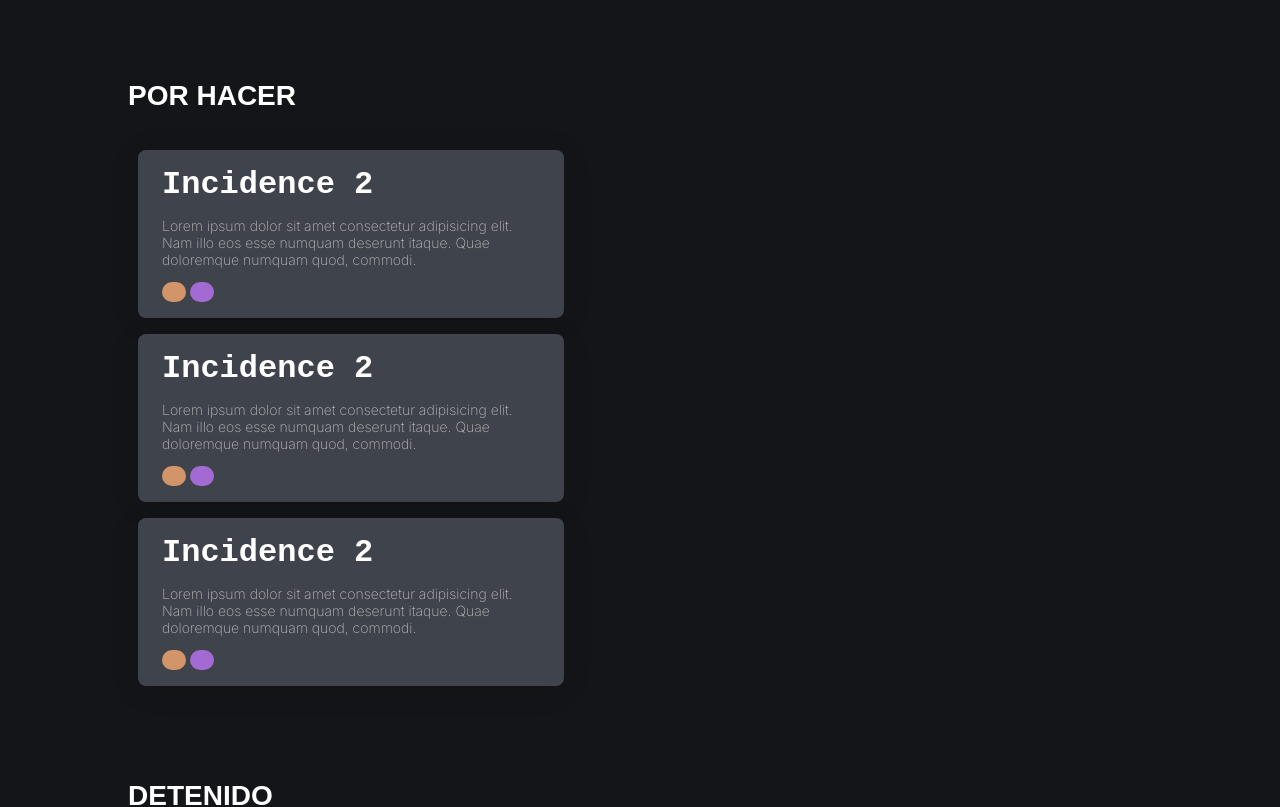
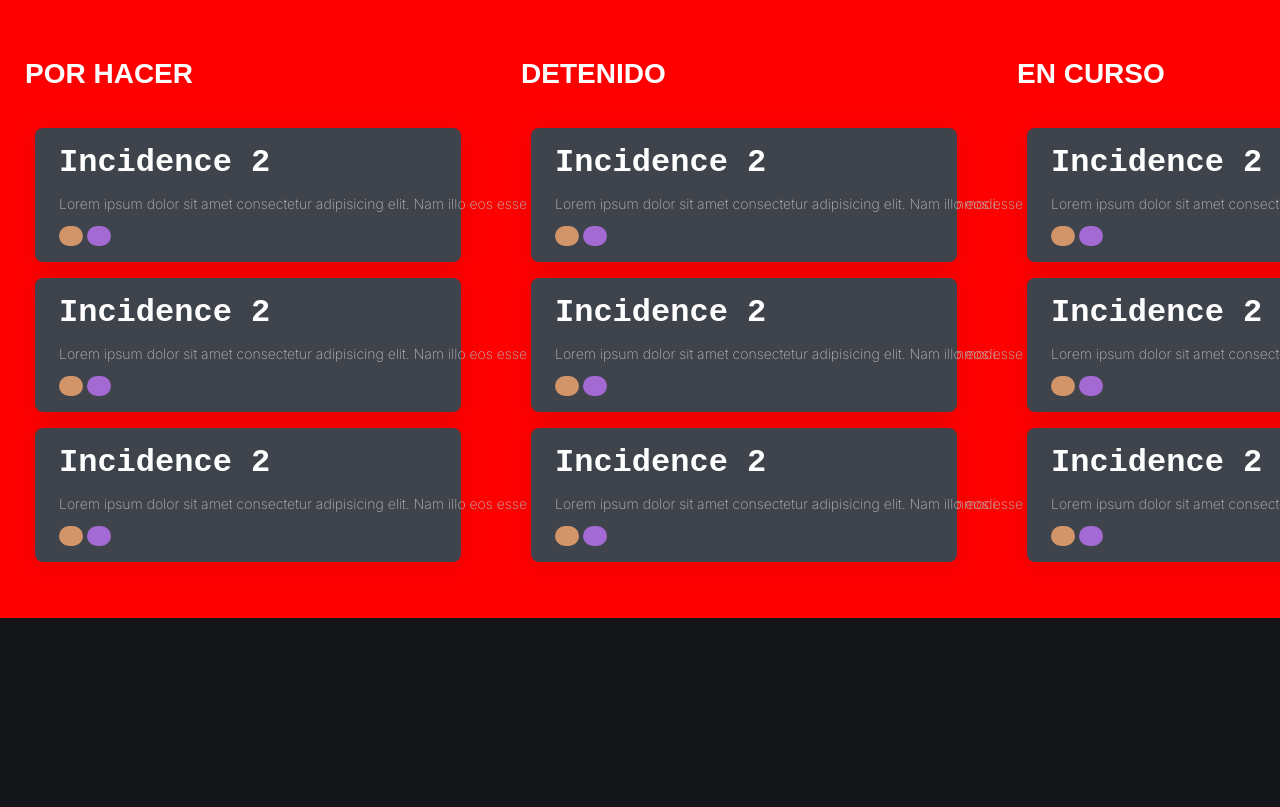
Before and after one commit to RickBm400/react-scrum-project, a React (Vite) app: page / in a window 1280 px wide. Shown: the top 807 px of the page. Built offline with nearby package versions, Linux system fonts and the light colour scheme.

Commit message:
feat: React Router Dom

```diff
--- a/package.json
+++ b/package.json
@@ -16,6 +16,7 @@
     "react": "^18.3.1",
     "react-dom": "^18.3.1",
     "react-redux": "^9.1.2",
+    "react-router-dom": "^6.26.2",
     "redux": "^5.0.1",
     "sass": "^1.78.0"
   },
--- a/src/App.tsx
+++ b/src/App.tsx
@@ -3,9 +3,9 @@
 // import Colums from './sharedComponens/Columns/index';
 import { useAppDispatch, useAppSelector } from './store/hooks';
 import { useEffect } from 'react';
-import Columns from './sharedComponens/Columns';
 import { setInitialData } from './store/features/taskcolums.state';
 import { task_board } from './utils/testData';
+import Columns from './sharedComponens/Columns';
 import './_global.sass';
 
 function App() {
@@ -20,7 +20,7 @@ function App() {
 
   return (
     <main className='main__container'>
-      <h3 className='title'></h3>
+      {/* <h3 className='title'>ola</h3> */}
       <div id='dashboard__table'>
         {taskGroup.value.map(({ HEADER, insides }) => (
           <Columns HEADER={HEADER} insides={insides} />
--- a/src/_global.sass
+++ b/src/_global.sass
@@ -5,11 +5,18 @@ $bg_color: #141518
 
 body
   background-color: $bg_color
-  padding-inline: 105px
   font-family: sans-serif
   font-weight: 200
+  margin: 0px
 
 .main__container
   .title
     color: white
     font-size: 2rem
+  #dashboard__table
+    display: flex
+    background-color: red
+    overflow-x: auto
+    white-space: nowrap
+    padding: 10px
+    gap: 20px
--- a/src/main.tsx
+++ b/src/main.tsx
@@ -2,13 +2,14 @@ import { StrictMode } from 'react';
 import { createRoot } from 'react-dom/client';
 import { store } from './store/index.ts';
 import { Provider } from 'react-redux';
-import App from './App.tsx';
+import { RouterProvider } from 'react-router-dom';
+import router from './routes.tsx';
 
 const root = createRoot(document.getElementById('root')!);
 root.render(
   <StrictMode>
     <Provider store={store}>
-      <App />
+      <RouterProvider router={router}></RouterProvider>
     </Provider>
   </StrictMode>,
 );
--- /dev/null
+++ b/src/routes.tsx
@@ -0,0 +1,11 @@
+import { createBrowserRouter } from 'react-router-dom';
+import App from './App';
+
+const router = createBrowserRouter([
+  {
+    path: '/',
+    element: <App />,
+  },
+]);
+
+export default router;
```
